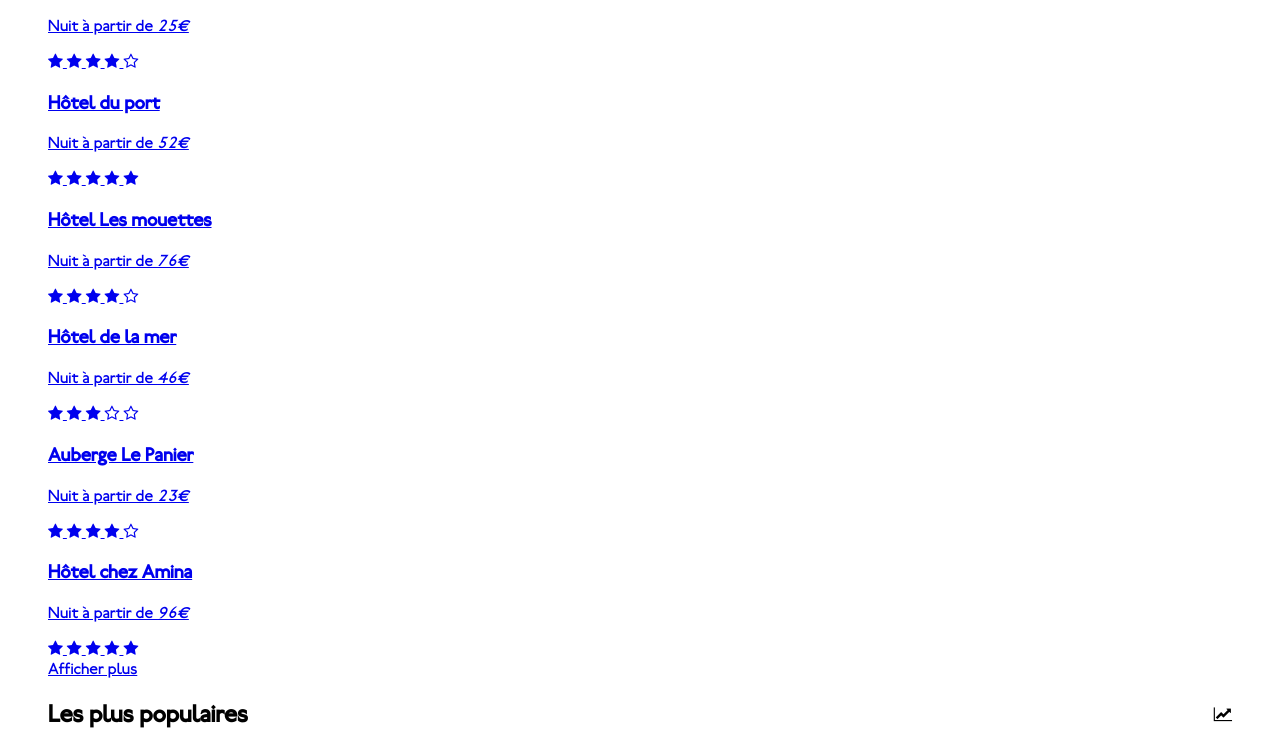
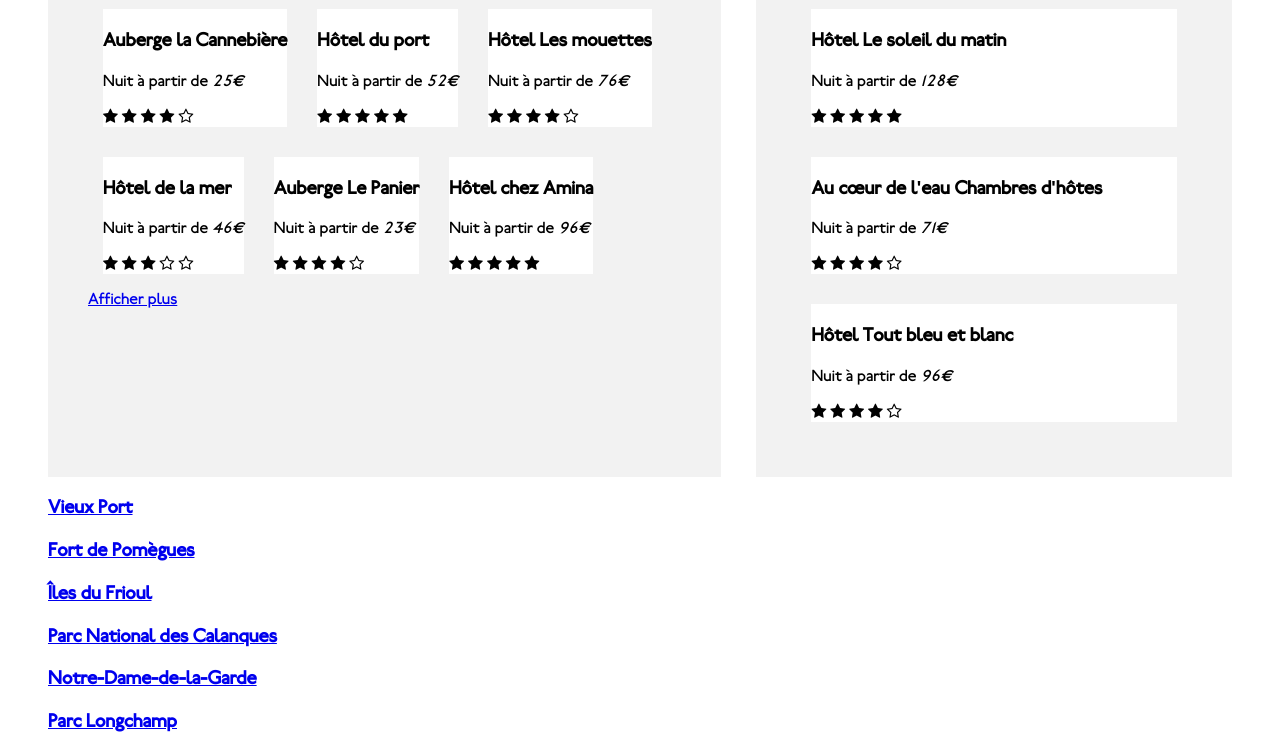
Before and after one commit to ZToRx/ThibaultSalagnac_2_23022021, a plain HTML site: page index.html in a window 1280 px wide. Shown: the part 516-1265 px from the top of the page. Drawn offline with Linux system fonts and the light colour scheme.

Commit message:
Mise en page de la section hébergements

```diff
--- a/styles.css
+++ b/styles.css
@@ -101,3 +101,49 @@ button {
 .search_howmany p {
   font-size: 0.8em;
 }
+
+.results {
+  display: flex;
+  flex-direction: row;
+}
+
+#results_filtered {
+  display: flex;
+  flex-direction: column;
+  background-color: #f2f2f2;
+  padding: 40px;
+  width: 60%;
+  margin-right: 35px;
+}
+
+.accommodation_wrap {
+  display: flex;
+  flex-wrap: wrap;
+}
+
+.accommodation_wrap a {
+  color: black;
+  background-color: white;
+  text-decoration: none;
+  margin: 15px;
+}
+
+aside {
+  display: flex;
+  flex-direction: column;
+  background-color: #f2f2f2;
+  padding: 40px;
+  width: 40%;
+}
+
+.accommodation_column {
+  display: flex;
+  flex-direction: column;
+}
+
+.accommodation_column a {
+  color: black;
+  background-color: white;
+  text-decoration: none;
+  margin: 15px;
+}
```
